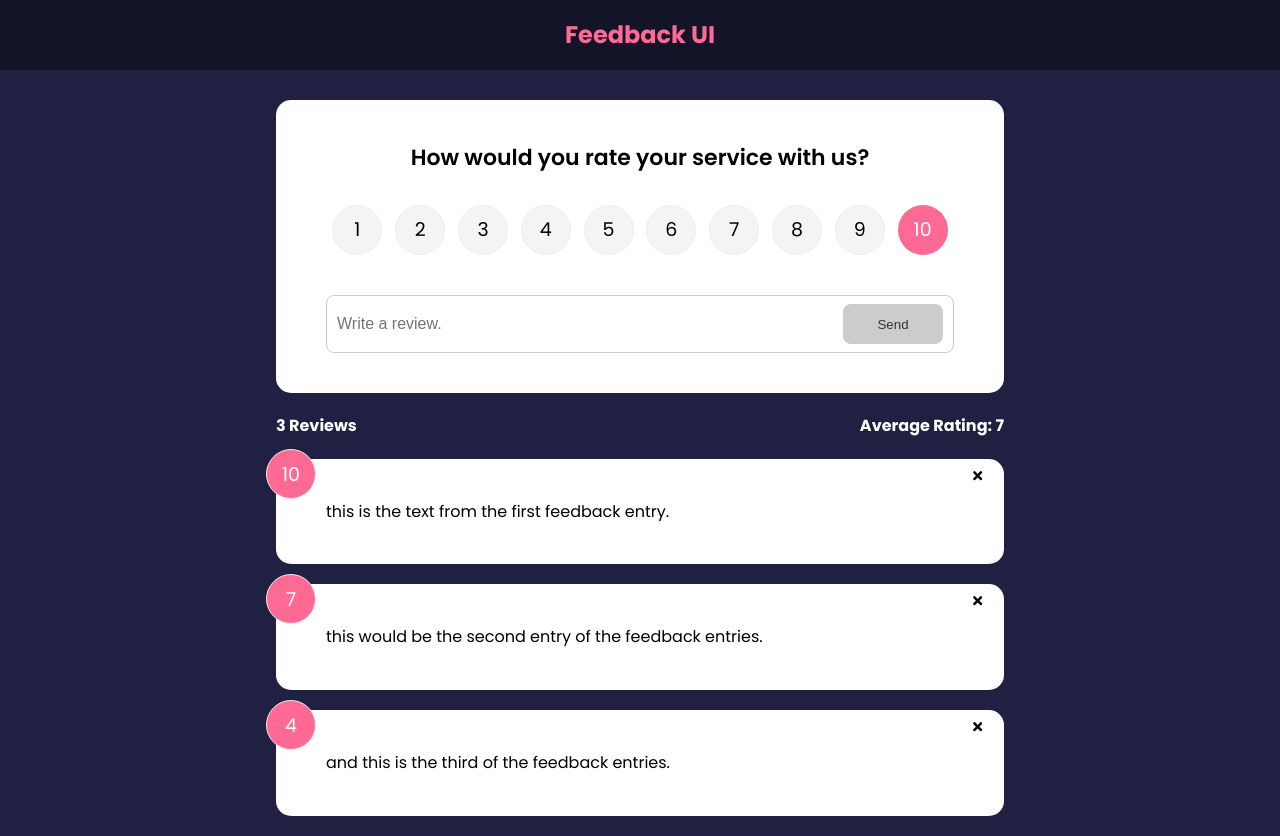
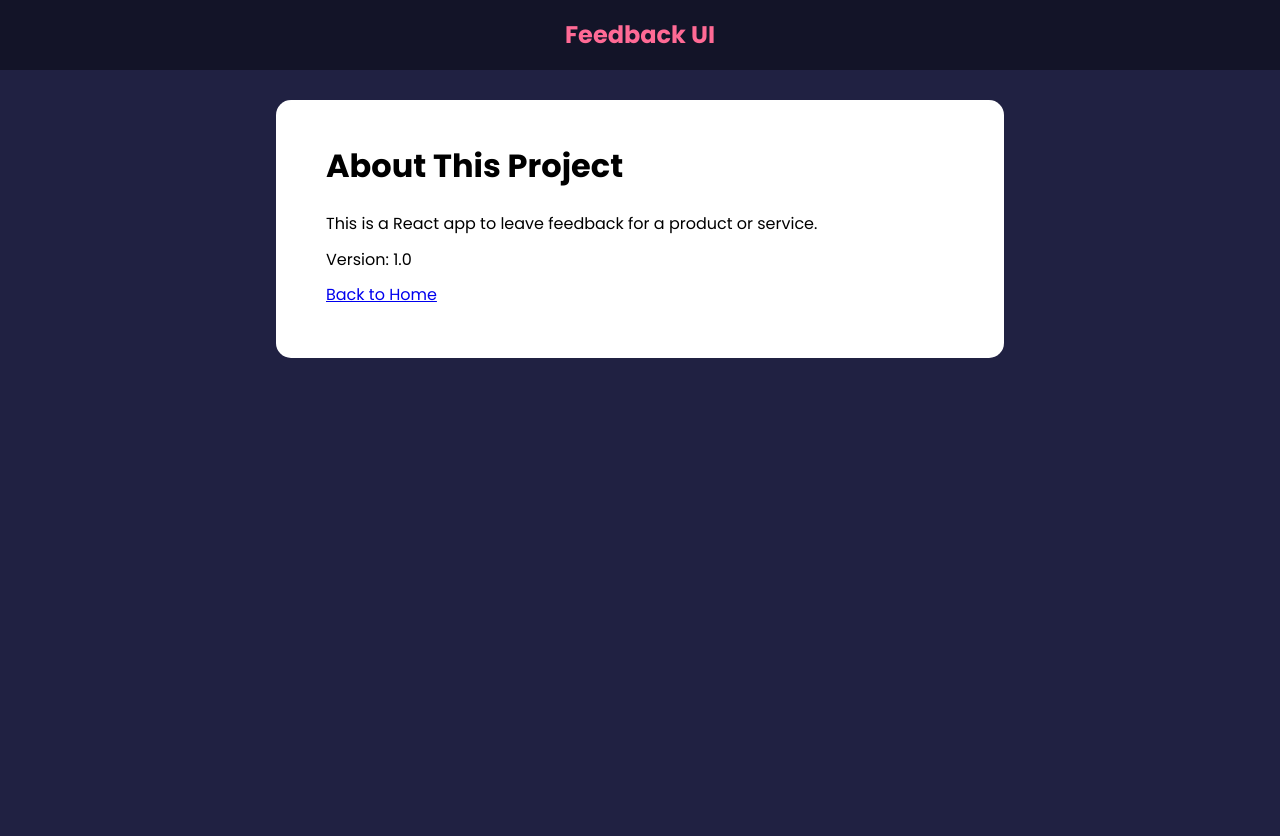
Before and after one commit to NayNayRen/feedback-app, a React (Create React App) app: page /about in a window 1280 px wide. After the commit the page ends 800 px from the top, so only its background shows below. Built offline with nearby package versions, Linux system fonts and the light colour scheme.

Commit message:
added router and about page, configured App.js for it

```diff
--- a/package.json
+++ b/package.json
@@ -9,6 +9,7 @@
     "react": "^17.0.2",
     "react-dom": "^17.0.2",
     "react-icons": "^4.3.1",
+    "react-router-dom": "^6.2.2",
     "react-scripts": "5.0.0",
     "uuid": "^8.3.2",
     "web-vitals": "^2.1.4"
--- a/src/App.js
+++ b/src/App.js
@@ -1,10 +1,12 @@
 import { useState } from 'react';
 import { v4 as uuidv4 } from 'uuid';
+import { BrowserRouter as Router, Route, Routes } from 'react-router-dom';
 import Header from './components/Header';
 import FeedbackList from './components/FeedbackList';
 import FeedbackData from './data/FeedbackData';
 import FeedbackStats from './components/FeedbackStats';
 import FeedbackForm from './components/FeedbackForm';
+import AboutPage from './pages/AboutPage';
 
 function App() {
   // feedback list as global/app level state, passed as a prop to FeedbackList
@@ -24,15 +26,29 @@
     }
   };
   return (
-    <>
+    <Router>
       <Header />
       <div className="container">
-        <FeedbackForm handleAdd={addFeedback} />
-        <FeedbackStats feedback={feedback} />
-        {/* props are passed from FeedbackList component */}
-        <FeedbackList feedback={feedback} handleDelete={deleteFeedback} />
+        <Routes>
+          <Route
+            exact
+            path="/"
+            element={
+              <>
+                <FeedbackForm handleAdd={addFeedback} />
+                <FeedbackStats feedback={feedback} />
+                {/* props are passed from FeedbackList component */}
+                <FeedbackList
+                  feedback={feedback}
+                  handleDelete={deleteFeedback}
+                />
+              </>
+            }
+          ></Route>
+          <Route path="/about" element={<AboutPage />} />
+        </Routes>
       </div>
-    </>
+    </Router>
   );
 }
 
--- /dev/null
+++ b/src/pages/AboutPage.jsx
@@ -0,0 +1,18 @@
+import Card from '../components/shared/Card';
+
+function AboutPage() {
+  return (
+    <Card>
+      <div className="about">
+        <h1>About This Project</h1>
+        <p>This is a React app to leave feedback for a product or service.</p>
+        <p>Version: 1.0</p>
+        <p>
+          <a href="/">Back to Home</a>
+        </p>
+      </div>
+    </Card>
+  );
+}
+
+export default AboutPage;
```
Also changed, not shown: 1 other file (tests, documents, lock files or other folders).
